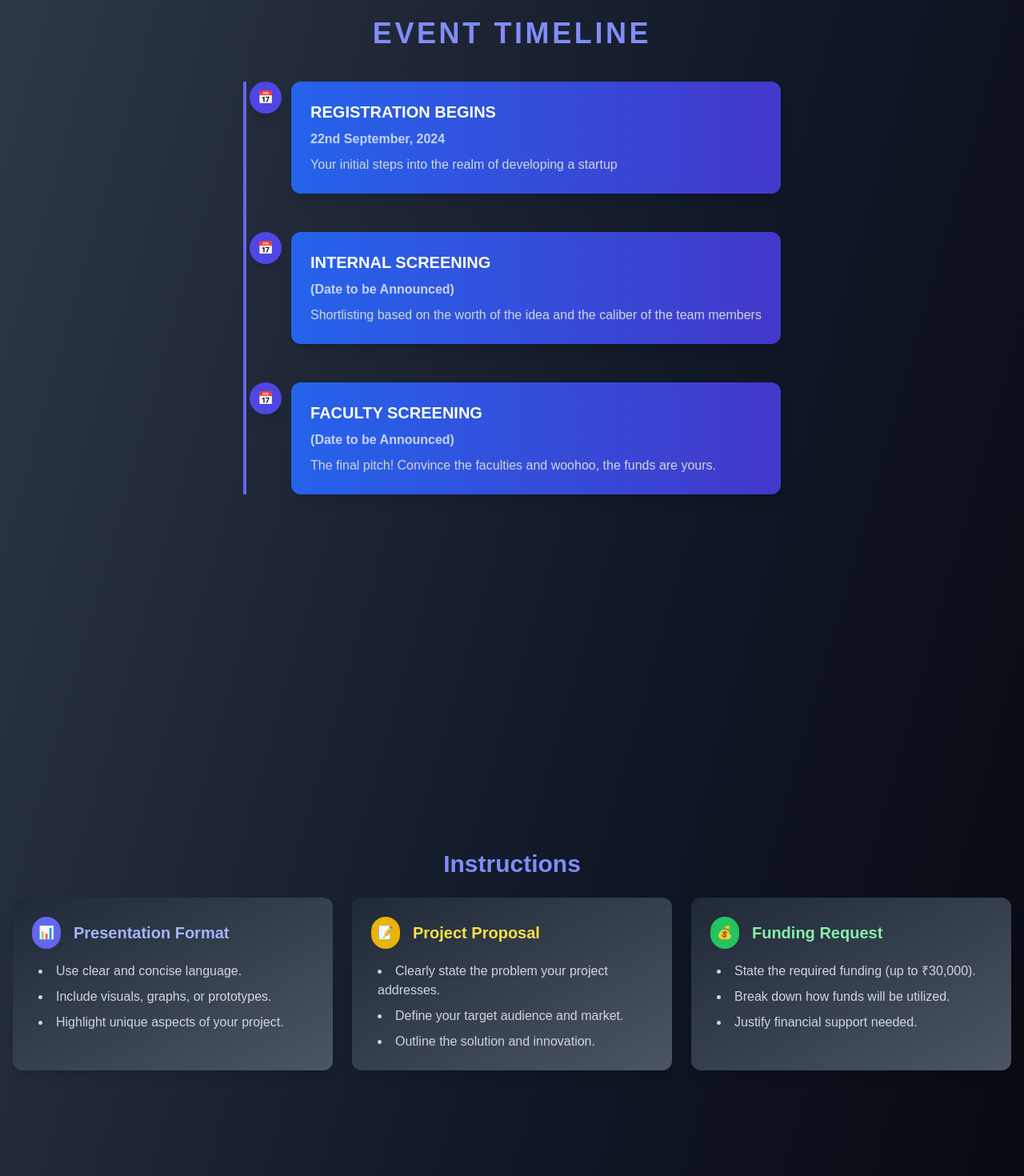
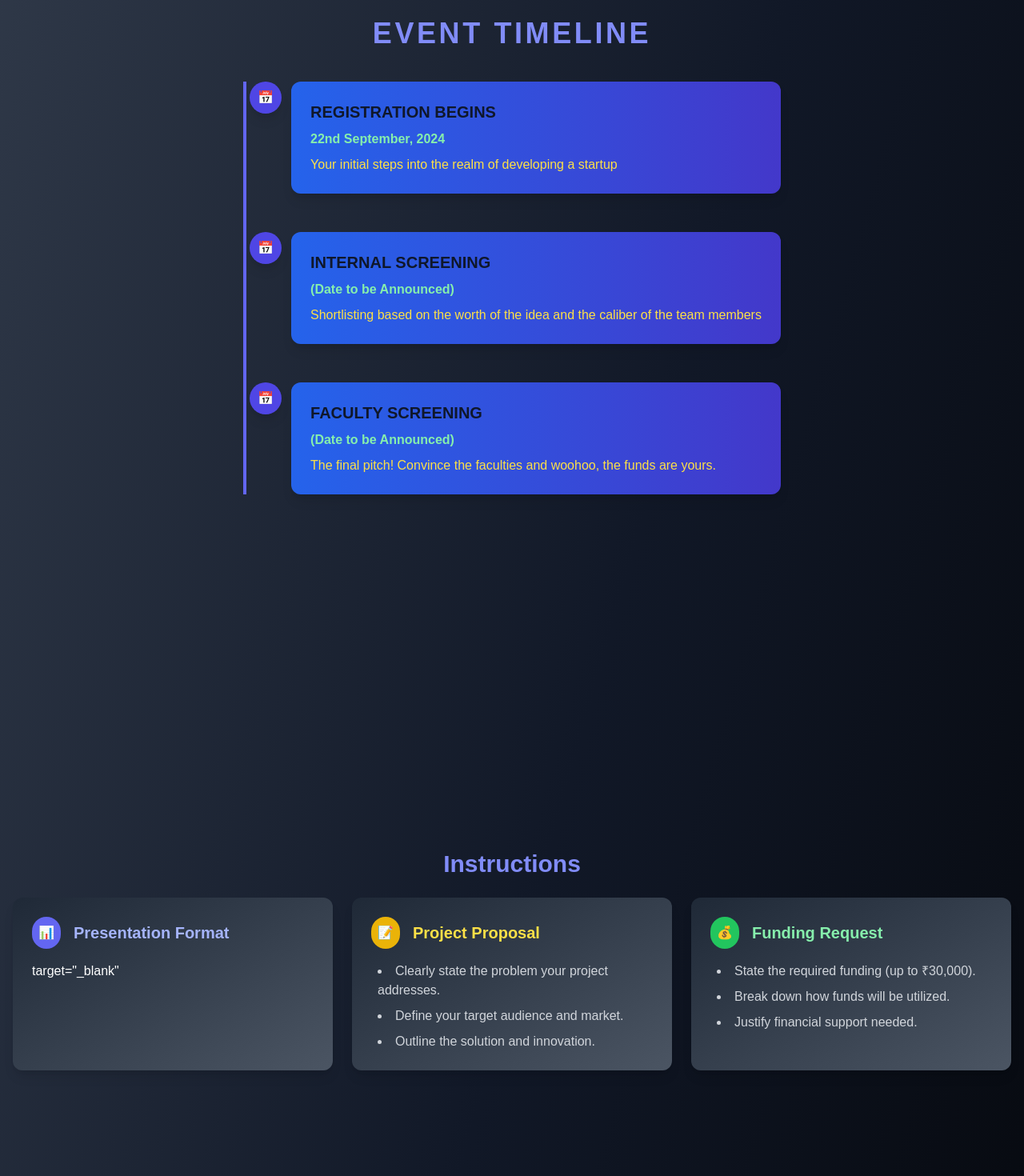
Before and after one commit to ARYAN-PURI/E-Crescendo, a Next.js app: page / in a window 1280 px wide. Shown: the part 1040-2510 px from the top of the page at 80% size. Built offline with nearby package versions, Linux system fonts and the light colour scheme.

Commit message:
Home Page Ui Updated

```diff
--- a/src/app/page.tsx
+++ b/src/app/page.tsx
@@ -101,9 +101,9 @@ export default function Home() {
               📅
             </div>
             <div className=" hover:border-white hover:border ml-8 p-6 bg-gradient-to-r from-blue-600 to-indigo-700 rounded-xl shadow-lg transition-transform transform group-hover:scale-105 group-hover:shadow-2xl duration-300">
-              <h3 className="text-xl font-bold mb-2 text-white group-hover:text-indigo-200 transition-colors duration-300">REGISTRATION BEGINS</h3>
-              <p className="font-semibold text-indigo-200">22nd September, 2024</p>
-              <p className="mt-2 text-gray-300">Your initial steps into the realm of developing a startup</p>
+              <h3 className="text-xl font-bold mb-2 text-slate-900 group-hover:text-indigo-200 transition-colors duration-300">REGISTRATION BEGINS</h3>
+              <p className="font-semibold text-green-300">22nd September, 2024</p>
+              <p className="mt-2 text-yellow-300">Your initial steps into the realm of developing a startup</p>
             </div>
           </div>
 
@@ -112,9 +112,9 @@ export default function Home() {
               📅
             </div>
             <div className=" hover:border-white hover:border ml-8 p-6 bg-gradient-to-r from-blue-600 to-indigo-700 rounded-xl shadow-lg transition-transform transform group-hover:scale-105 group-hover:shadow-2xl duration-300">
-              <h3 className="text-xl font-bold mb-2 text-white group-hover:text-indigo-200 transition-colors duration-300">INTERNAL SCREENING</h3>
-              <p className="font-semibold text-indigo-200">(Date to be Announced)</p>
-              <p className="mt-2 text-gray-300">Shortlisting based on the worth of the idea and the caliber of the team members</p>
+              <h3 className="text-xl font-bold mb-2 text-slate-900 group-hover:text-indigo-200 transition-colors duration-300">INTERNAL SCREENING</h3>
+              <p className="font-semibold text-green-300">(Date to be Announced)</p>
+              <p className="mt-2 text-yellow-300">Shortlisting based on the worth of the idea and the caliber of the team members</p>
             </div>
           </div>
 
@@ -123,9 +123,9 @@ export default function Home() {
               📅
             </div>
             <div className=" hover:border-white hover:border ml-8 p-6 bg-gradient-to-r from-blue-600 to-indigo-700 rounded-xl shadow-lg transition-transform transform group-hover:scale-105 group-hover:shadow-2xl duration-300">
-              <h3 className="text-xl font-bold mb-2 text-white group-hover:text-indigo-200 transition-colors duration-300">FACULTY SCREENING</h3>
-              <p className="font-semibold text-indigo-200">(Date to be Announced)</p>
-              <p className="mt-2 text-gray-300">The final pitch! Convince the faculties and woohoo, the funds are yours.</p>
+              <h3 className="text-xl font-bold mb-2 text-slate-900 group-hover:text-indigo-200 transition-colors duration-300">FACULTY SCREENING</h3>
+              <p className="font-semibold text-green-300">(Date to be Announced)</p>
+              <p className="mt-2 text-yellow-300">The final pitch! Convince the faculties and woohoo, the funds are yours.</p>
             </div>
           </div>
         </div>
@@ -142,11 +142,7 @@ export default function Home() {
               </span>
               <h3 className="ml-4 text-xl font-bold text-indigo-300">Presentation Format</h3>
             </div>
-            <ul className="list-disc list-inside text-gray-300 space-y-2 pl-2">
-              <li>Use clear and concise language.</li>
-              <li>Include visuals, graphs, or prototypes.</li>
-              <li>Highlight unique aspects of your project.</li>
-            </ul>
+            target="_blank"
           </div>
 
           <div className=" hover:border-white hover:border bg-gradient-to-br from-gray-800 to-gray-600 p-6 rounded-xl shadow-lg hover:shadow-2xl transform hover:scale-105 transition-all duration-300">
@@ -299,7 +295,7 @@ export default function Home() {
               <p>Creating Future Innovators</p>
             </div>
             <div className="flex space-x-6 justify-center">
-              <a href="https://www.facebook.com/eclubnith/" className="rounded-3xl hover:scale-110">
+              <a href="https://www.facebook.com/eclubnith/" target="_blank" className="rounded-3xl hover:scale-110">
                 <Image
                   src="/facebook.png"
                   alt="Logo"
@@ -307,7 +303,7 @@ export default function Home() {
                   height={35}
                 />
               </a>
-              <a href="https://x.com/ecellnith?lang=en&mx=2" className="rounded-3xl hover:scale-110">
+              <a href="https://x.com/ecellnith?lang=en&mx=2" target="_blank" className="rounded-3xl hover:scale-110">
                 <Image
                   src="/twitter.svg"
                   alt="Logo"
@@ -315,7 +311,15 @@ export default function Home() {
                   height={35}
                 />
               </a>
-              <a href="https://www.linkedin.com/company/entrepreneurshipcellnith/?originalSubdomain=in" className="rounded-3xl hover:scale-110">
+              <a href="https://www.instagram.com/ecell_nith/?hl=en" target="_blank" className="rounded-3xl hover:scale-110">
+                <Image
+                  src="/insta.svg"
+                  alt="Logo"
+                  width={35}
+                  height={35}
+                />
+              </a>
+              <a href="https://www.linkedin.com/company/entrepreneurshipcellnith/?originalSubdomain=in" target="_blank" className="rounded-3xl hover:scale-110">
                 <Image
                   src="/linkdin.webp"
                   alt="Logo"
@@ -323,7 +327,7 @@ export default function Home() {
                   height={35}
                 />
               </a>
-              <a href="mailto:entrepreneurshipcellnith@gmail.com" className="rounded-3xl hover:scale-110">
+              <a href="mailto:entrepreneurshipcellnith@gmail.com" target="_blank" className="rounded-3xl hover:scale-110">
                 <Image
                   src="/gmail.svg"
                   alt="Logo"
```
Also changed, not shown: public/insta.svg (added), 1 other file (tests, documents, lock files or other folders).
